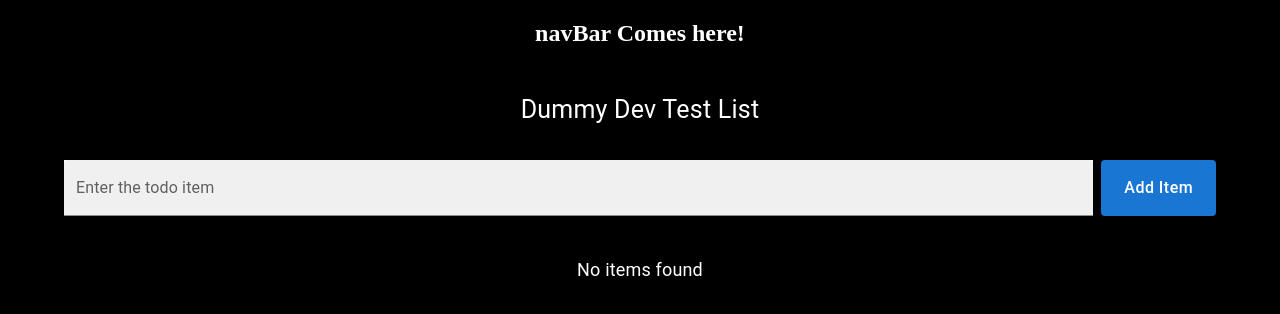
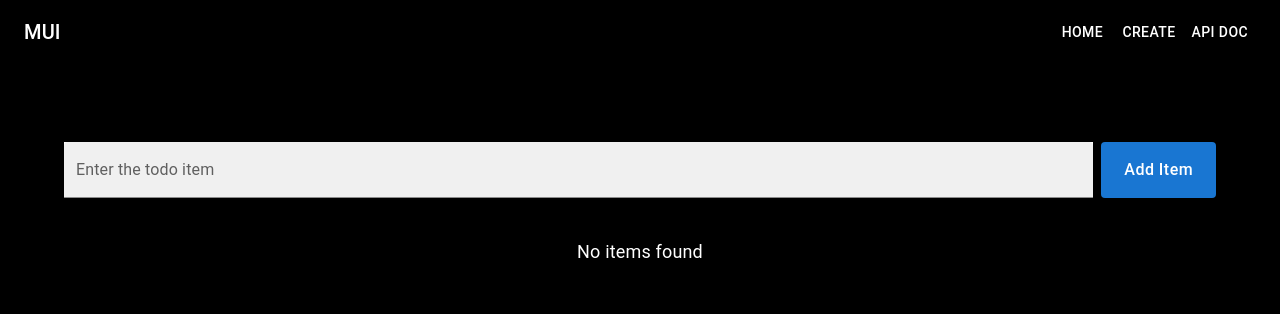
Before and after one commit to vihanpereraux/react-playground, a React (Vite) app in the folder mern-todo-app/client/: page / in a window 1280 px wide. Shown: the top 314 px of the page. Built offline with nearby package versions, Linux system fonts and the light colour scheme.

Commit message:
Update navbar comp

```diff
--- a/mern-todo-app/client/package.json
+++ b/mern-todo-app/client/package.json
@@ -12,6 +12,7 @@
   "dependencies": {
     "@emotion/react": "^11.11.3",
     "@emotion/styled": "^11.11.0",
+    "@mui/icons-material": "^5.15.14",
     "@mui/material": "^5.15.5",
     "axios": "^1.6.5",
     "react": "^18.2.0",
--- a/mern-todo-app/client/src/components/Nav.tsx
+++ b/mern-todo-app/client/src/components/Nav.tsx
@@ -1,11 +1,121 @@
-import React from "react";
+import * as React from "react";
+import PropTypes from "prop-types";
+import AppBar from "@mui/material/AppBar";
+import Box from "@mui/material/Box";
+import CssBaseline from "@mui/material/CssBaseline";
+import Divider from "@mui/material/Divider";
+import Drawer from "@mui/material/Drawer";
+import IconButton from "@mui/material/IconButton";
+import List from "@mui/material/List";
+import ListItem from "@mui/material/ListItem";
+import ListItemButton from "@mui/material/ListItemButton";
+import ListItemText from "@mui/material/ListItemText";
+import MenuIcon from "@mui/icons-material/Menu";
+import Toolbar from "@mui/material/Toolbar";
+import Typography from "@mui/material/Typography";
+import Button from "@mui/material/Button";
 
-function NavBar() {
-    return (
-        <>
-            <h2>navBar Comes here!</h2>
-        </>
-    );
+const drawerWidth = 240;
+const navItems = ["Home", "Create", "API Doc"];
+
+function NavBar(props) {
+  const { window } = props;
+  const [mobileOpen, setMobileOpen] = React.useState(false);
+
+  const handleDrawerToggle = () => {
+    setMobileOpen((prevState) => !prevState);
+  };
+
+  const drawer = (
+    <Box onClick={handleDrawerToggle} sx={{ textAlign: "center" }}>
+      <Typography variant="h6" sx={{ my: 2 }}>
+        MUI
+      </Typography>
+      <Divider />
+      <List>
+        {navItems.map((item) => (
+          <ListItem key={item} disablePadding>
+            <ListItemButton sx={{ textAlign: "center" }}>
+              <ListItemText primary={item} />
+            </ListItemButton>
+          </ListItem>
+        ))}
+      </List>
+    </Box>
+  );
+
+  const container =
+    window !== undefined ? () => window().document.body : undefined;
+
+  return (
+    <Box sx={{ display: "flex" }}>
+      <CssBaseline />
+      <AppBar
+        sx={{
+          background: "black",
+        }}
+        component="nav"
+      >
+        <Toolbar>
+          <IconButton
+            color="inherit"
+            aria-label="open drawer"
+            edge="start"
+            onClick={handleDrawerToggle}
+            sx={{ mr: 2, display: { sm: "none" } }}
+          >
+            <MenuIcon />
+          </IconButton>
+          <Typography
+            variant="h6"
+            component="div"
+            sx={{
+              flexGrow: 1,
+              display: { xs: "none", sm: "block" },
+              textAlign: "left",
+            }}
+          >
+            MUI
+          </Typography>
+          <Box sx={{ display: { xs: "none", sm: "block" } }}>
+            {navItems.map((item) => (
+              <Button key={item} sx={{ color: "#fff" }}>
+                {item}
+              </Button>
+            ))}
+          </Box>
+        </Toolbar>
+      </AppBar>
+      <nav>
+        <Drawer
+          container={container}
+          variant="temporary"
+          open={mobileOpen}
+          onClose={handleDrawerToggle}
+          ModalProps={{
+            keepMounted: true, // Better open performance on mobile.
+          }}
+          sx={{
+            display: { xs: "block", sm: "none" },
+            "& .MuiDrawer-paper": {
+              boxSizing: "border-box",
+              width: drawerWidth,
+            },
+          }}
+        >
+          {drawer}
+        </Drawer>
+      </nav>
+    </Box>
+  );
 }
 
+NavBar.propTypes = {
+  /**
+   * Injected by the documentation to work in an iframe.
+   * You won't need it on your project.
+   */
+  window: PropTypes.func,
+};
+
 export default NavBar;
--- a/mern-todo-app/client/src/pages/Home.tsx
+++ b/mern-todo-app/client/src/pages/Home.tsx
@@ -1,9 +1,9 @@
 import React, { useState } from "react";
-import { Container, Typography, Box } from '@mui/material';
+import { Container, Typography, Box } from "@mui/material";
 
 // components
-import Create from '../components/Create';
-import NavBar from '../components/Nav';
+import Create from "../components/Create";
+import NavBar from "../components/Nav";
 
 function Home() {
   const [todos, setTodos] = useState([]);
@@ -11,57 +11,37 @@
   return (
     <>
       <Container
-                sx={{
-                    textAlign: 'center',
-                    background: 'none',
-                    color: 'white'
-                }}>
+        sx={{ textAlign: "center", background: "none", color: "white" }}
+      >
         <NavBar />
       </Container>
       <Container
         fixed
-                sx={{
-                    textAlign: 'center',
-                    background: 'none',
-                    pt: 3,
-                    pb: 3
-                }}>
+        sx={{ textAlign: "center", background: "none", pt: 3, pb: 3 }}
+      >
         {/* heading */}
-                <Typography sx={{
-                    color: 'white',
-                    fontSize: 25
-                }}>
-                    Dummy Dev Test List</Typography>
+        <Typography sx={{ color: "white", fontSize: 25 }}>
+          Dummy Dev Test List
+        </Typography>
 
         {/* form comp */}
-                <Box sx={{
-                    mt: 4,
-                    mb: 2
-                }}>
+        <Box sx={{ mt: 10, mb: 2 }}>
           <Create />
         </Box>
 
         {/* rending the fetched list */}
-                <Box sx={{
-                    mt: 5,
-                }}>
-                    {
-                        todos.length === 0 ?
-                            <Typography sx={{
-                                color: 'white',
-                                fontSize: 18
-                            }}>
+        <Box sx={{ mt: 5 }}>
+          {todos.length === 0 ? (
+            <Typography sx={{ color: "white", fontSize: 18 }}>
               No items found
             </Typography>
-                            :
-                            todos.map(todo => (
-                                <div>{todo}</div>
-                            ))
-                    }
+          ) : (
+            todos.map((todo) => <div key={todo}>{todo}</div>)
+          )}
         </Box>
       </Container>
     </>
   );
 }
 
-export default Home
+export default Home;
--- a/mern-todo-app/client/src/styles/Styles.css
+++ b/mern-todo-app/client/src/styles/Styles.css
@@ -1,8 +1,8 @@
-body{
-    background: black;
+body {
+    background: black !important;
 }
 
-.form_wrapper{
+.form_wrapper {
     display: flex;
     /* background: lightblue; */
 }
```
Also changed, not shown: 1 other file (tests, documents, lock files or other folders). Lines whose indentation alone changed are shown as unchanged.
